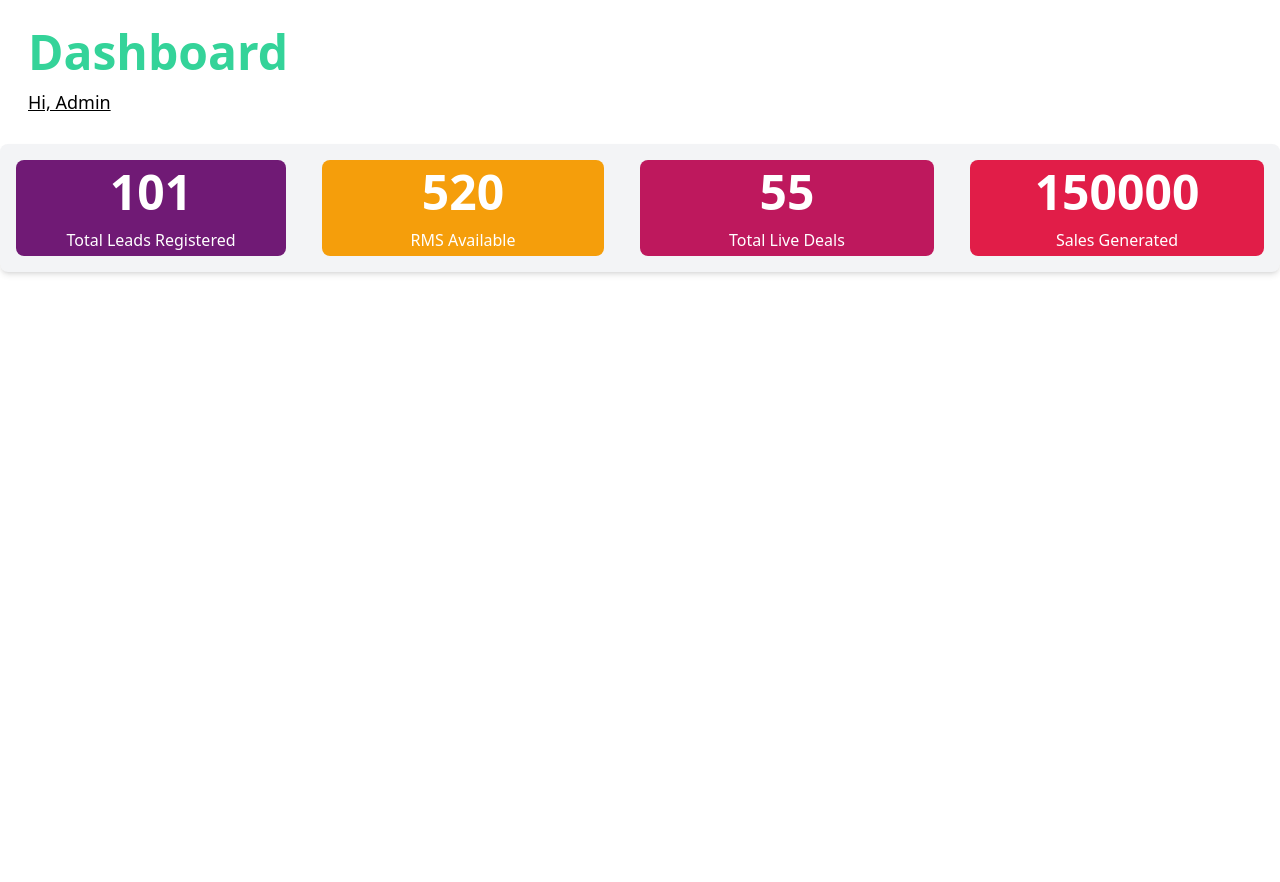
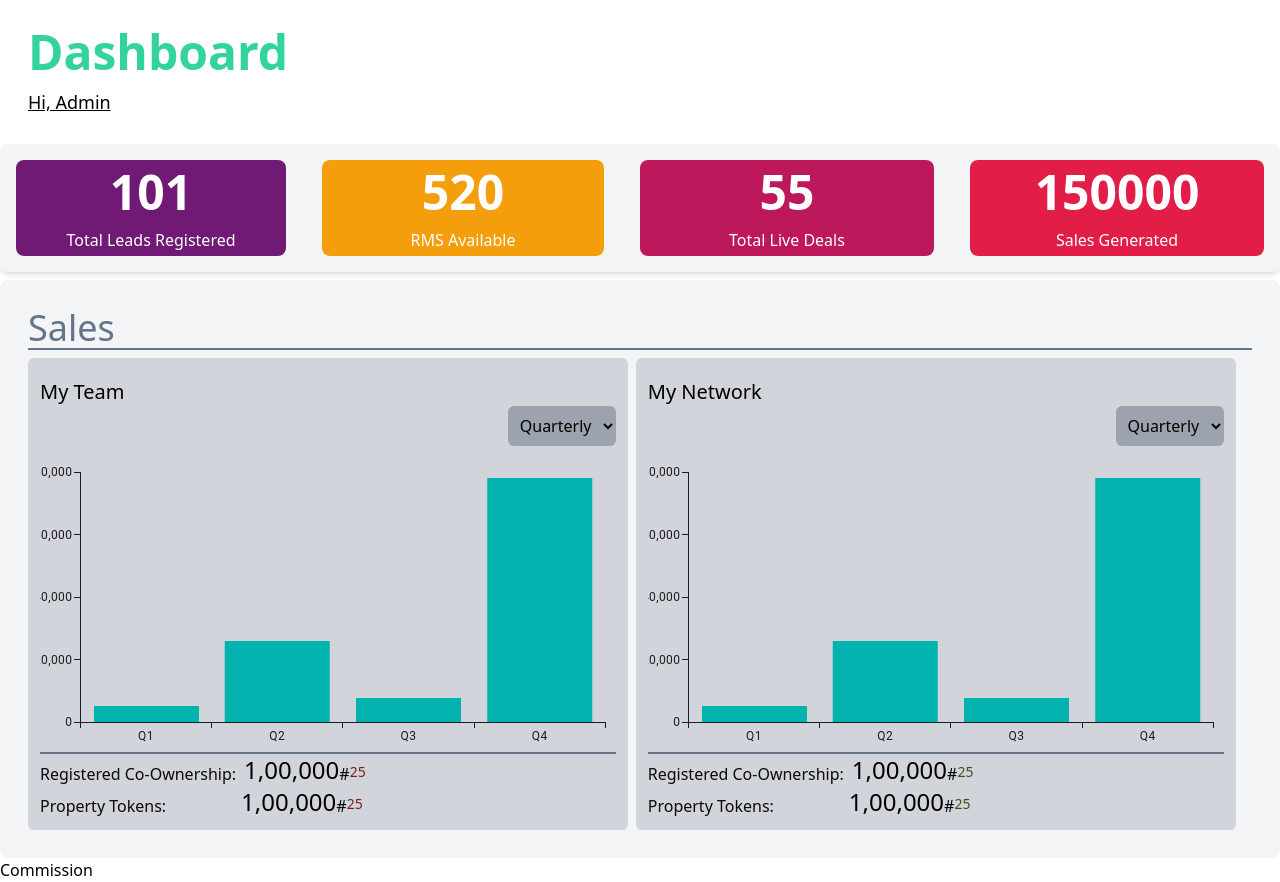
Before and after one commit to yashhadade/Dashbord, a React (Vite) app: page / in a window 1280 px wide. Before the commit the page ends 800 px from the top, so only its background shows below. Built offline with nearby package versions, Linux system fonts and the light colour scheme.

Commit message:
sales done

```diff
--- /dev/null
+++ b/src/Components/ChartsOverViewDemo.jsx
@@ -0,0 +1,190 @@
+import React, { useState } from 'react';
+import { BarChart } from '@mui/x-charts/BarChart';
+
+export default function ChartsOverviewDemo() {
+  // Initial data for "Quarterly" (default selection)
+  const initialData = {
+    labels: ['Q1', 'Q2', 'Q3', 'Q4'],
+    data: [5000, 26000, 7800, 78200],
+  };
+
+  // State for "My Team" chart
+  const [teamData, setTeamData] = useState(initialData);
+  const [selectedPeriodTeam, setSelectedPeriodTeam] = useState('quarterly');
+
+  // State for "My Network" chart
+  const [networkData, setNetworkData] = useState(initialData);
+  const [selectedPeriodNetwork, setSelectedPeriodNetwork] = useState('quarterly');
+
+  // Handle period change for "My Team"
+  const handlePeriodChangeTeam = (event) => {
+    const selectedValue = event.target.value;
+    setSelectedPeriodTeam(selectedValue);
+
+    switch (selectedValue) {
+      case 'yearly':
+        setTeamData({
+          labels: ['2021', '2022', '2023', '2024'],
+          data: [5000, 6000, 3500, 2500], // Example yearly data
+        });
+        break;
+      case 'quarterly':
+        setTeamData({
+          labels: ['Q1', 'Q2', 'Q3', 'Q4'],
+          data: [5000, 6000, 3500, 2500], // Example quarterly data
+        });
+        break;
+      case 'monthly':
+        setTeamData({
+          labels: ['Jan', 'Feb', 'Mar', 'Apr', 'May', 'Jun', 'Jul', 'Aug', 'Sep', 'Oct', 'Nov', 'Dec'],
+          data: [5000, 6000, 3500, 2500, 5000, 6000, 3500, 2500, 5000, 6000, 3500, 2500], // Example monthly data
+        });
+        break;
+      case 'weekly':
+        setTeamData({
+          labels: ['Week 1', 'Week 2', 'Week 3', 'Week 4'],
+          data: [5000, 6000, 3500, 2500], // Example weekly data
+        });
+        break;
+      default:
+        setTeamData(initialData);
+        break;
+    }
+  };
+
+  // Handle period change for "My Network"
+  const handlePeriodChangeNetwork = (event) => {
+    const selectedValue = event.target.value;
+    setSelectedPeriodNetwork(selectedValue);
+
+    switch (selectedValue) {
+      case 'yearly':
+        setNetworkData({
+          labels: ['2021', '2022', '2023', '2024'],
+          data: [5000, 6000, 3500, 2500], // Example yearly data
+        });
+        break;
+      case 'quarterly':
+        setNetworkData({
+          labels: ['Q1', 'Q2', 'Q3', 'Q4'],
+          data: [5000, 6000, 3500, 2500], // Example quarterly data
+        });
+        break;
+      case 'monthly':
+        setNetworkData({
+          labels: ['Jan', 'Feb', 'Mar', 'Apr', 'May', 'Jun', 'Jul', 'Aug', 'Sep', 'Oct', 'Nov', 'Dec'],
+          data: [5000, 6000, 3500, 2500, 5000, 6000, 3500, 2500, 5000, 6000, 3500, 2500], // Example monthly data
+        });
+        break;
+      case 'weekly':
+        setNetworkData({
+          labels: ['Week 1', 'Week 2', 'Week 3', 'Week 4'],
+          data: [5000, 6000, 3500, 2500], // Example weekly data
+        });
+        break;
+      default:
+        setNetworkData(initialData);
+        break;
+    }
+  };
+
+  return (
+    <div className="flex-col">
+      <div className="flex-col p-7 bg-gray-100 rounded-lg mt-2">
+        {/* My Team Section */}
+        <div>
+          <h1 className="flex justify-start text-4xl text-slate-500 border-b-2 border-slate-500">
+            Sales
+          </h1>
+        </div>
+        <div className="flex max-600:flex-col">
+          {/* My Team */}
+          <div className="w-[49%] max-600:w-[99%] bg-gray-300 mt-2 p-3 rounded-md mr-2">
+            <div className="flex-col">
+              <h3 className="text-xl mt-2">My Team</h3>
+              <div className="flex justify-end">
+                {/* Dropdown for selecting time period for "My Team" */}
+                <select
+                  onChange={handlePeriodChangeTeam}
+                  value={selectedPeriodTeam}
+                  className="mb-4 p-2 rounded-md bg-gray-400"
+                >
+                  <option value="quarterly">Quarterly</option>
+                  <option value="monthly">Monthly</option>
+                  <option value="weekly">Weekly</option>
+                  <option value="yearly">Yearly</option>
+                </select>
+              </div>
+              <BarChart
+                series={[{ data: teamData.data }]}
+                height={290}
+                xAxis={[{ data: teamData.labels, scaleType: 'band' }]}
+                margin={{ top: 10, bottom: 30, left: 40, right: 10 }}
+              />
+            </div>
+
+            <div className="border-t-2 border-slate-500">
+              <div className="flex">
+                <p className="text-neutral-950 mr-2 mt-2">Registered Co-Ownership:</p>
+                <h1 className="text-2xl">1,00,000</h1>
+                <p className="mt-2">#</p>
+                <p className="text-sm text-red-900 mt-2">25</p>
+              </div>
+              <div className="flex">
+                <p className="text-neutral-950 mr-[75px] mt-2">Property Tokens:</p>
+                <h1 className="text-2xl">1,00,000</h1>
+                <p className="mt-2">#</p>
+                <p className="text-sm text-red-900 mt-2">25</p>
+              </div>
+            </div>
+          </div>
+
+          {/* My Network */}
+          <div className="w-[49%] max-600:w-[99%] bg-gray-300 mt-2 p-3 rounded-md">
+          <div className="flex-col">
+            <h3 className="text-xl mt-2">My Network</h3>
+            <div className="flex justify-end">
+              {/* Dropdown for selecting time period for "My Network" */}
+              <select
+                onChange={handlePeriodChangeNetwork}
+                value={selectedPeriodNetwork}
+                className="mb-4 p-2 rounded-md bg-gray-400"
+              >
+                <option value="quarterly">Quarterly</option>
+                <option value="monthly">Monthly</option>
+                <option value="weekly">Weekly</option>
+                <option value="yearly">Yearly</option>
+              </select>
+            </div>
+            <BarChart
+              series={[{ data: networkData.data }]}
+              height={290}
+              xAxis={[{ data: networkData.labels, scaleType: 'band' }]}
+              margin={{ top: 10, bottom: 30, left: 40, right: 10 }}
+            />
+           <div className="border-t-2 border-slate-500">
+              <div className="flex">
+                <p className="text-neutral-950 mr-2 mt-2">Registered Co-Ownership:</p>
+                <h1 className="text-2xl">1,00,000</h1>
+                <p className="mt-2">#</p>
+                <p className="text-sm text-lime-900 mt-2">25</p>
+              </div>
+              <div className="flex">
+                <p className="text-neutral-950 mr-[75px] mt-2">Property Tokens: </p>
+                <h1 className="text-2xl ">1,00,000</h1>
+                <p className="mt-2">#</p>
+                <p className="text-sm text-lime-900 mt-2">25</p>
+              </div>
+            </div>
+          </div>
+
+        </div>
+        </div>
+      </div>
+
+      <div>
+        <h1>Commission</h1>
+      </div>
+    </div>
+  );
+}
--- a/src/Components/Dashbord.jsx
+++ b/src/Components/Dashbord.jsx
@@ -1,4 +1,5 @@
 import React, { useState, useEffect } from 'react';
+import ChartsOverviewDemo from './ChartsOverViewDemo';
 
 const Dashbord = () => {
 
@@ -59,6 +60,7 @@ const Dashbord = () => {
           </div>
         </div>
       </div>
+      <ChartsOverviewDemo/>
     </div>
   );
 };
```
Also changed, not shown: package.json (+7 -1 lines), 1 other file (tests, documents, lock files or other folders).
